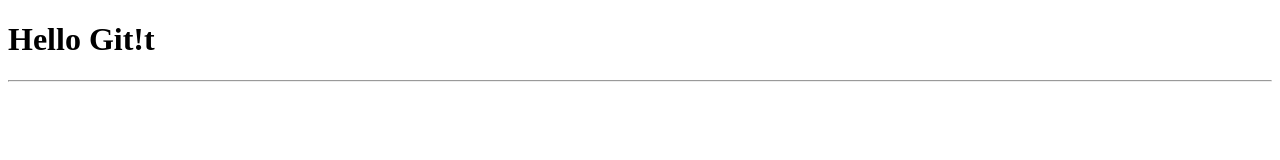
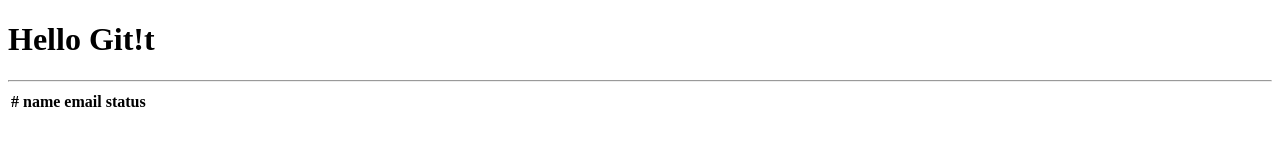
Before and after one commit to Alex-magyar/mytestproject, a plain HTML site: page index.html in a window 1280 px wide. Drawn offline with Linux system fonts and the light colour scheme.

Commit message:
feat: add table header

```diff
--- a/index.html
+++ b/index.html
@@ -11,6 +11,14 @@
     <div class="row"
     div class="col-8">
     <table class="table">
+        <thead>
+            <tr>
+                <th>#</th>
+                <th>name</th>
+                <th>email</th>
+                <th>status</th>
+            </tr>
+        </thead>
 
     </table>
 
```
